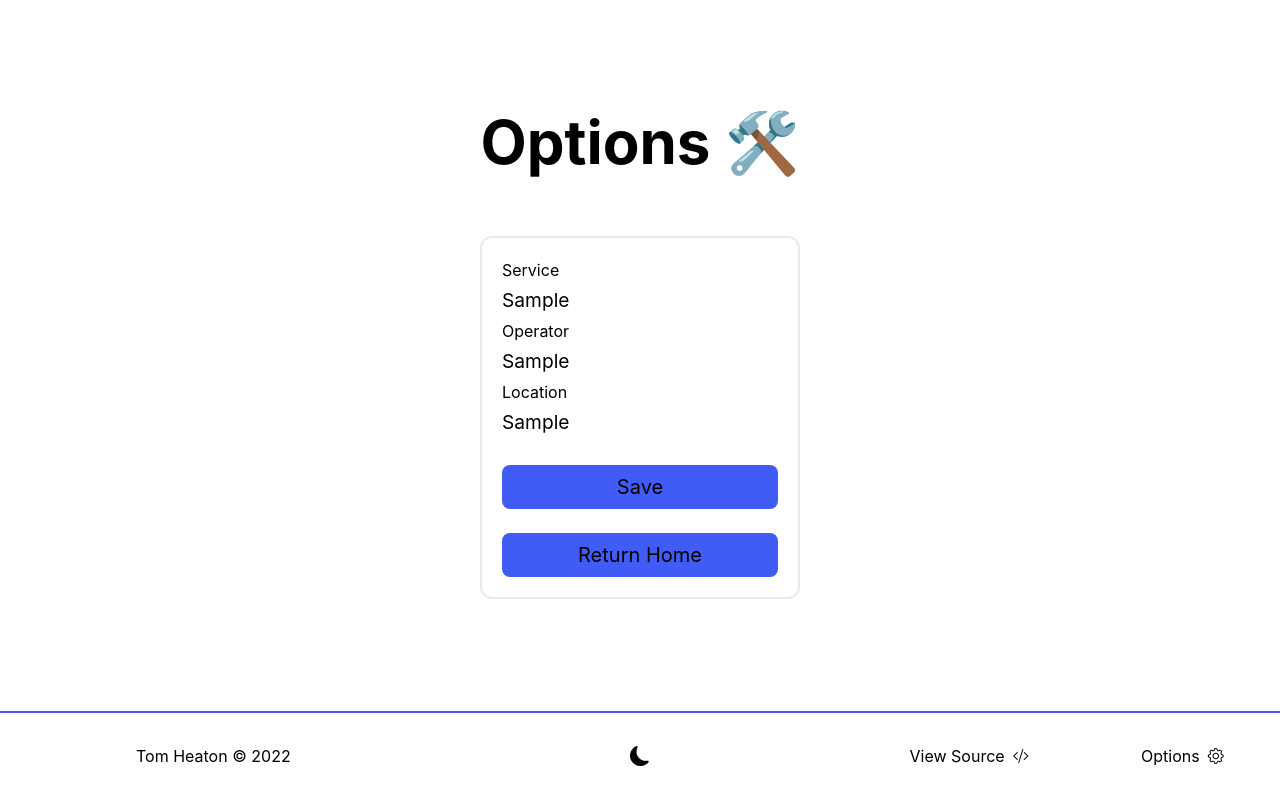
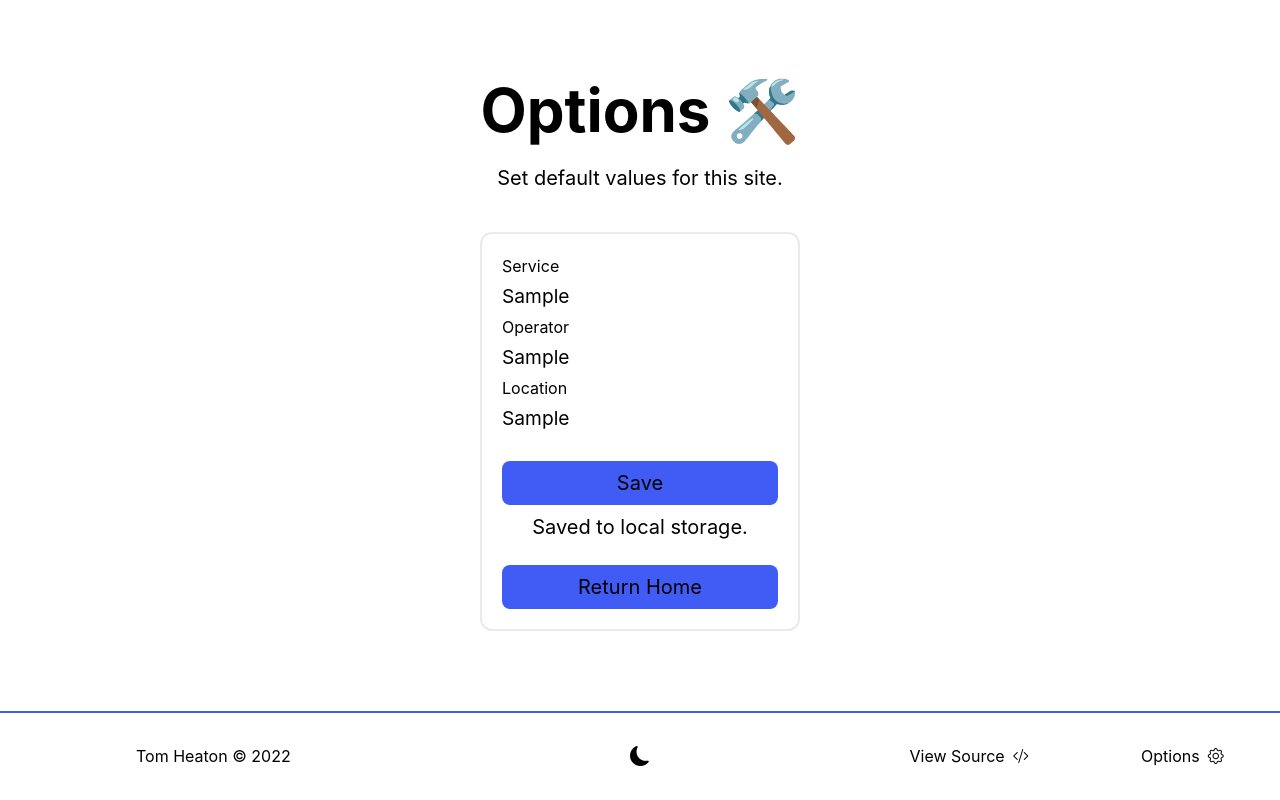
Before and after one commit to tomheaton/qr-calendar, a Next.js app: page /options in a window 1280 px wide. Both pictures are taken after typing "Sample", "Sample", "Sample" into the empty fields and a click on the button "Save". Built offline with nearby package versions, Linux system fonts and the light colour scheme; no server answers.

Commit message:
Improve options page.

```diff
--- a/src/pages/options.tsx
+++ b/src/pages/options.tsx
@@ -13,6 +13,8 @@ const Create: NextPage = () => {
     const [service, setService] = useState<string>("");
     const [operator, setOperator] = useState<string>("");
     const [location, setLocation] = useState<string>("");
+    const [isLoading, setIsLoading] = useState<boolean>(false);
+    const [showMessage, setShowMessage] = useState<boolean>(false);
 
     useEffect(() => {
         const _data = localStorage.getItem("data");
@@ -27,7 +29,15 @@ const Create: NextPage = () => {
     const handleSubmit = async (e: SyntheticEvent) => {
         e.preventDefault();
 
+        if (isLoading) {
+            return;
+        }
+
+        setIsLoading(true);
+        setShowMessage(false)
         await localStorage.setItem("data", JSON.stringify({ service, operator, location }));
+        setIsLoading(false);
+        setShowMessage(true)
     }
 
     return (
@@ -42,6 +52,7 @@ const Create: NextPage = () => {
                     Options 🛠️
                 </h1>
                 <br />
+                <p>Set default values for this site.</p>
                 <form className={"card"} onSubmit={handleSubmit} autoComplete={"off"}>
                     <label htmlFor={"service"}>
                         Service
@@ -79,9 +90,14 @@ const Create: NextPage = () => {
                     <br />
                     <br />
                     <div className={"flex flex-col justify-between"}>
-                        <button className={"button"} type={"submit"}>
-                            Save
+                        <button className={"button"} type={"submit"} disabled={isLoading}>
+                            {isLoading ? "loading..." : "Save"}
                         </button>
+                        {showMessage && (
+                            <p className={"text-center mt-2"}>
+                                Saved to local storage.
+                            </p>
+                        )}
                         <br/>
                         <button className={"button"} onClick={() => {router.push("/")}}>
                             Return Home
```
